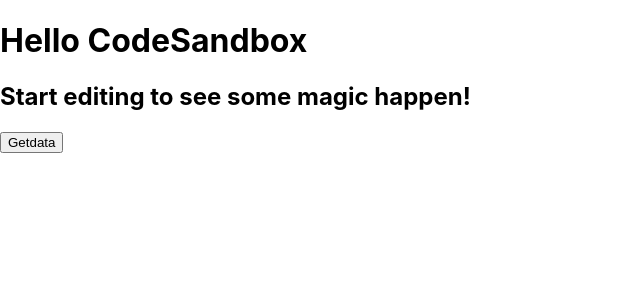
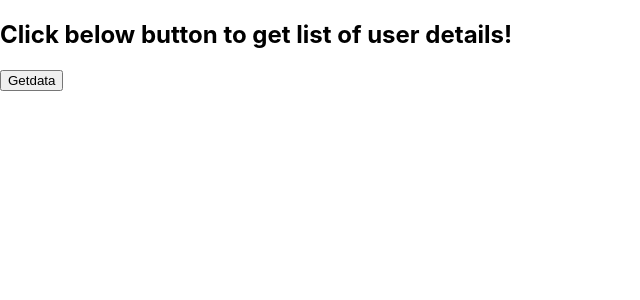
Before and after one commit to dixip003/React-app, a React (Create React App) app: page / in a window 1280 px wide. Shown: the top 300 px of the page, without its empty margins (0-640 px from the left). Built offline with nearby package versions, Linux system fonts and the light colour scheme.

Commit message:
added changes

```diff
--- a/src/App.js
+++ b/src/App.js
@@ -7,8 +7,7 @@
   return (
     <Provider store={store}>
       <div className="App">
-        <h1>Hello CodeSandbox</h1>
-        <h2>Start editing to see some magic happen!</h2>
+        <h2>Click below button to get list of user details!</h2>
         <ListTodo />
       </div>
     </Provider>
--- a/src/index.js
+++ b/src/index.js
@@ -2,7 +2,6 @@
 import { createRoot } from 'react-dom/client'
 import './index.css'
 import App from './App'
-// import { store } from './app/store'
 import reportWebVitals from './reportWebVitals';
 
 const container = document.getElementById('root')
```
